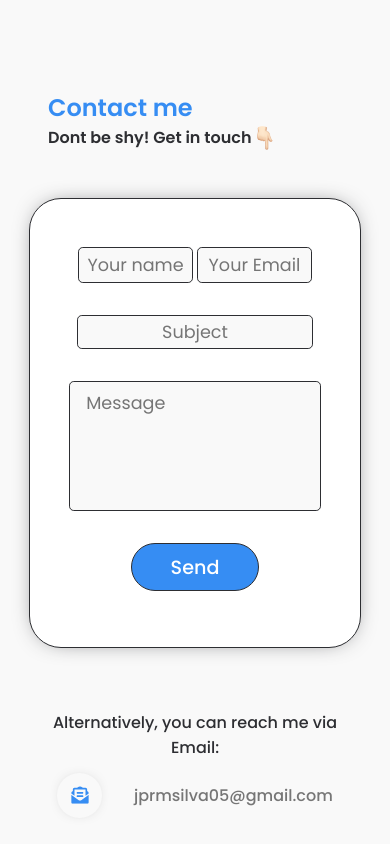
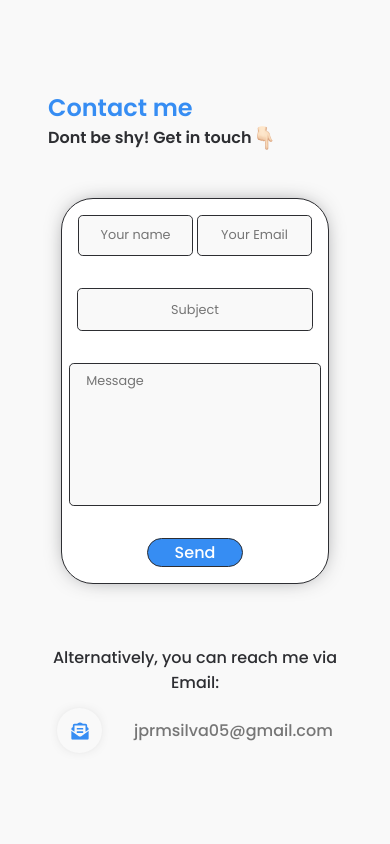
Before and after one commit to JoaoRamoss/Personal-Website, a React (Create React App) app in the folder my-website/: page / in a window 390 px wide. Shown: the part 2580-3424 px from the top of the page. Built offline with nearby package versions, Linux system fonts and the light colour scheme; a web font is replaced by a local one.

Commit message:
Improved responsiveness of contact form

```diff
--- a/my-website/src/Components/Contact/style.js
+++ b/my-website/src/Components/Contact/style.js
@@ -24,14 +24,16 @@ export const FormBox = styled.form`
     gap: 2rem;
     justify-content: flex-start;
     border: .07rem solid ${prop => color.primaryText};
-    height: 22rem;
+    height: 25rem;
     width: 35rem;
-    padding: 3rem;
+    padding: 3vw;
     background-color: ${prop => color.backgroundPrimary};
     border-radius: 2rem;
     box-shadow: 0 0 1.5rem -.7rem ${prop => color.primaryText};
     @media (max-width: 700px) {
         width: 60vw;
+        padding: 4vw;
+        height: 22rem;
     }
 `
 
@@ -45,7 +47,7 @@ export const NameBox = styled.input`
     border: 0.08rem solid ${prop => color.primaryText};
     border-radius: .3rem;
     text-align: center;
-    height: 2rem;
+    height: 2.3rem;
     width: 100%;
     font-size: 1.1rem;
     font-family: 'Poppins';
@@ -54,13 +56,16 @@ export const NameBox = styled.input`
     &:focus{
         outline: 2px solid ${prop => color.highlight};
     }
+    @media (max-width: 700px) {
+        font-size: .8rem;
+    }
 `
 
 export const EmailBox = styled.input`
     border: 0.08rem solid ${prop => color.primaryText};
     border-radius: .3rem;
     text-align: center;
-    height: 2rem;
+    height: 2.3rem;
     width: 100%;
     font-size: 1.1rem;
     font-family: 'Poppins';
@@ -69,6 +74,9 @@ export const EmailBox = styled.input`
     &:focus{
         outline: 2px solid ${prop => color.highlight};
     }
+    @media (max-width: 700px) {
+        font-size: .8rem;
+    }
 `
 
 export const SubjectBox = styled.input`
@@ -76,7 +84,7 @@ export const SubjectBox = styled.input`
     margin-left: 0;
     margin-right: 0;
     border-radius: .3rem;
-    height: 2rem;
+    height: 3rem;
     padding: 0;
     width: 100%;
     font-size: 1.1rem;
@@ -86,6 +94,9 @@ export const SubjectBox = styled.input`
     background-color: ${prop=> color.backgroundSecondary};
     &:focus{
         outline: 2px solid ${prop => color.highlight};
+    }
+    @media (max-width: 700px) {
+        font-size: .8rem;
     }
 `
 export const ContactTitle = styled.div`
@@ -99,7 +110,7 @@ export const ContactTitle = styled.div`
 `
 
 export const TextArea = styled.textarea`
-    height: 7rem;
+    height: 9rem;
     padding: 0.5rem 1rem;
 
     border: 0.08rem solid ${prop => color.primaryText};
@@ -113,6 +124,9 @@ export const TextArea = styled.textarea`
     background-color: ${prop=> color.backgroundSecondary};
     &:focus{
         outline: 2px solid ${prop => color.highlight};
+    }
+    @media (max-width: 700px) {
+        font-size: .8rem;
     }
 `
 
@@ -128,6 +142,11 @@ export const Submit = styled.button`
     color: ${prop => color.backgroundPrimary};
     font-size: 1.2rem;
     font-weight: 500;
+    @media (max-width: 700px) {
+        font-size: 1rem;
+        width: 6rem;
+        height: 2rem;
+    }
 `
 
 export const Container = styled.div`
--- a/my-website/src/Components/HomeComp/index.js
+++ b/my-website/src/Components/HomeComp/index.js
@@ -17,7 +17,8 @@ import resume from '../../images/Joao_Silva.pdf'
 import wave from '../../images/wave.png'
 
 const HomeComp = () => {
-
+  // I don't want to enable downloadable CV yet.
+  const renderCV = false;
   const [isDesktop, setIsDesktop] = useState(window.innerWidth > 855);
   const updateMedia = () => {
     setIsDesktop(window.innerWidth > 855);
@@ -46,7 +47,7 @@ const HomeComp = () => {
         </div>
         <Container>
           <ProfilePic src={profile} alt="Profile picture"/>
-          { isDesktop &&
+          { isDesktop && renderCV &&
           <File href={resume} download="Joao-Silva"><DownloadButton>Download CV</DownloadButton></File>
           }
         </Container>
```
